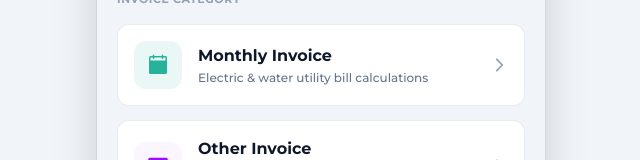
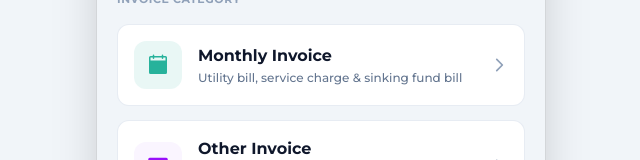
Before and after one commit to ProgrammerMuda/Calculate-Invoice, a React (Vite) app: page / in a window 1280 px wide. Shown: the part 155-315 px from the top of the page, without its empty margins (319-959 px from the left). Built offline with nearby package versions, Linux system fonts and the light colour scheme; the HTML template or start-up script is replaced by a standard one.

Commit message:
Update Monthly Invoice card subtext

```diff
--- a/src/App.tsx
+++ b/src/App.tsx
@@ -720,7 +720,7 @@ export default function App() {
               </div>
               <div className="flex-1 min-w-0">
                 <h3 className="font-bold text-slate-900 text-base mb-0.5">Monthly Invoice</h3>
-                <p className="text-xs text-slate-500 font-medium">Electric & water utility bill calculations</p>
+                <p className="text-xs text-slate-500 font-medium">Utility bill, service charge & sinking fund bill</p>
               </div>
               <CaretRight size={18} weight="bold" className="text-slate-400 group-hover:text-primary transition-colors shrink-0" />
             </button>
```
